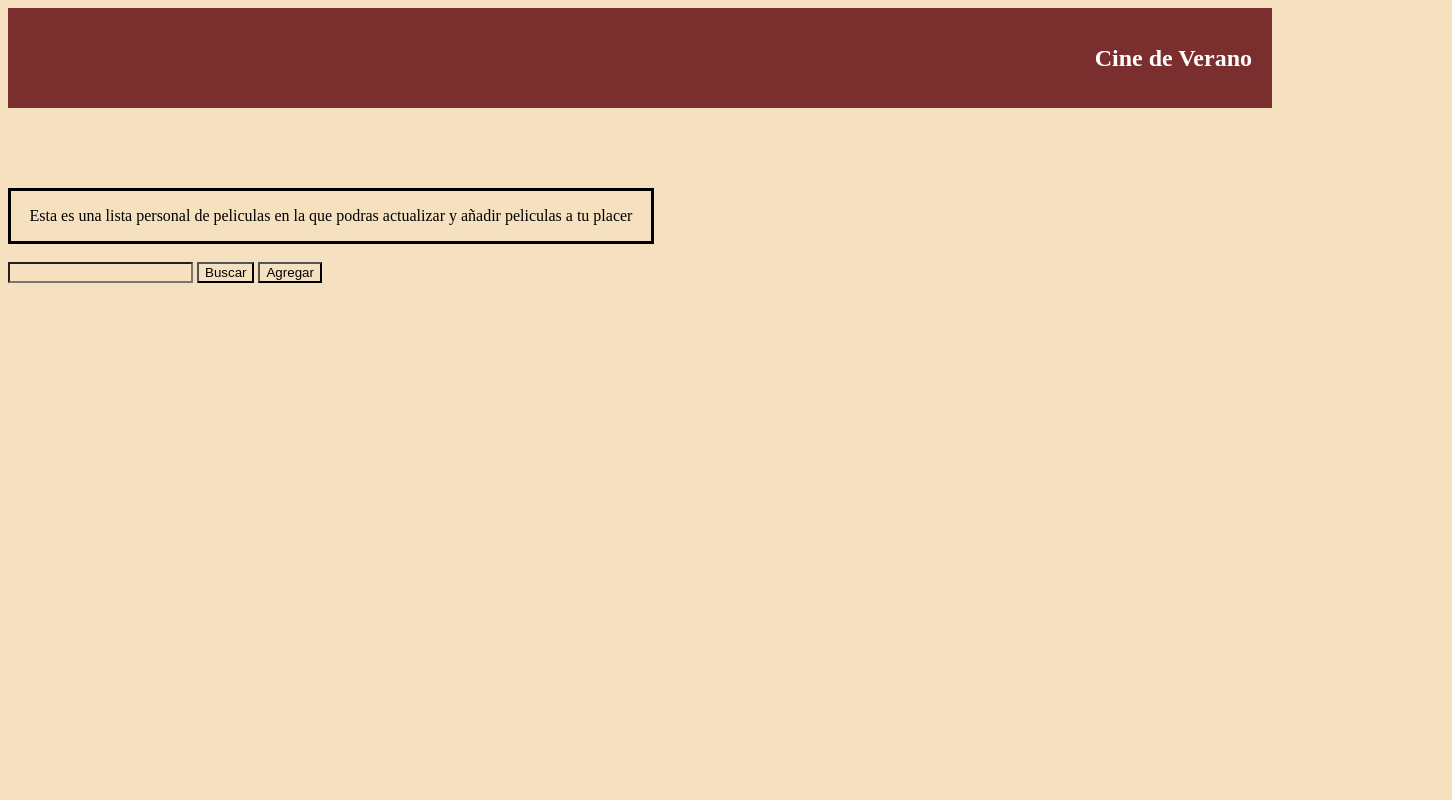
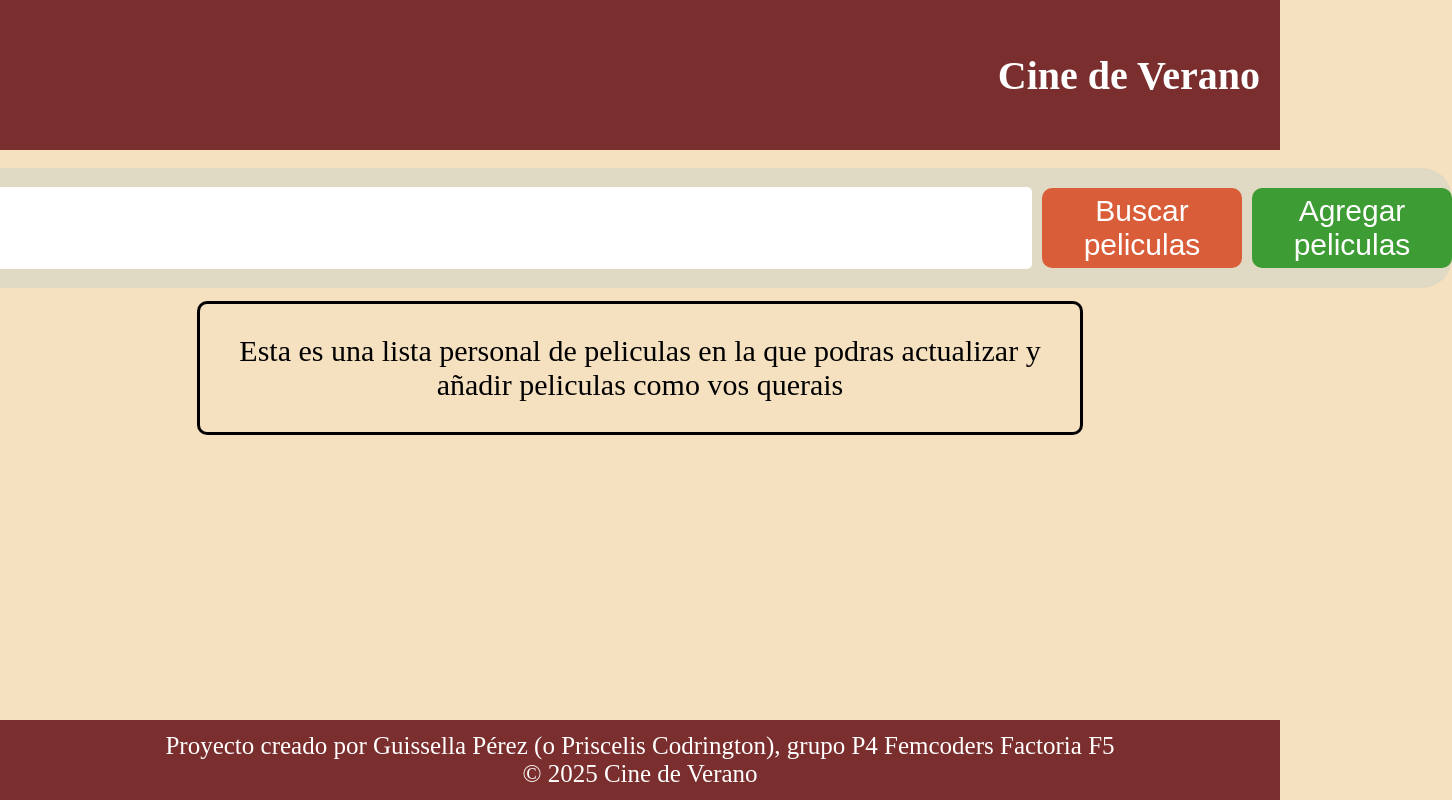
Before and after one commit to priscelis/cine-verano-crud, a website: page index.html in a window 1280 px wide. Shown: the whole page, 1452 px wide, since content can reach past the window. Drawn offline with Linux system fonts and the light colour scheme.

Commit message:
Computer style

```diff
--- a/index.html
+++ b/index.html
@@ -14,19 +14,39 @@
     <nav class="nav-bar">
         <a href="#" class="nav-link"><h1 class="nav-h1">Cine de Verano </h1></a>
     </nav>
+    <br>
+     <div class="position2">
+         <div class="search-bar">
+            <input type="text" class="movie-name" required>
 
-   <div class="information"> <p class="text-information">Esta es una lista personal de peliculas en la que podras actualizar y
-    añadir peliculas a tu placer</p></div><br>
+                    <button class="button1"> Buscar peliculas</button>
+                    <button class="button2"> Agregar peliculas </button>
 
-  <div class="search-bar">
-        <input type="text" class="movie-name" required>
-        <button class="search-movie"> Buscar</button>
-        <button class="agregar-pelicula"> Agregar</button>
-
-  </div>
+         </div>
+    </div>
+    <!--Una caja que quise añadir como plus en el estilo-->
+    <div class="position1">
+        <div class="information"> <p>Esta es una lista personal de peliculas en la que podras actualizar y
+        añadir peliculas como vos querais</p></div>
+    </div>
+    <br>
 
 
 
-  <script src="../src/js/services.js"></script>
+<!--Footer-->
+    <footer class="position3">
+        <div class="info-footer">
+            <p class="footer-sentence">
+<!-- No se si hay que poner los dos nombres o un solo nombre-->
+                Proyecto creado por Guissella Pérez (o Priscelis Codrington), grupo P4 Femcoders Factoria F5 <br>
+                © 2025 Cine de Verano
+            </p>
+        </div>
+    </footer>
+
+
+
+
+  <script src="src/js/services.js"></script>
 </body>
 </html>
--- a/src/css/styles.css
+++ b/src/css/styles.css
@@ -1,25 +1,26 @@
 *{
     background-color: #F5E1C0;
+}
+
+body{
+    margin: 0 auto;
 }
 
 /*Diseño del nav-bar*/
 .nav-bar{
     width: auto;
-    height: 100px;
-    padding-top: 0;
-
+    height: 150px;
     background-color: #7b2e2e;
     display: flex;
    justify-content: right;
    align-items: center;
-
-
 }
 
 .nav-h1{
     background-color: #7b2e2e;
     color: white;
     padding-right: 20px;
+    font-size: 40px;
 
 }
 
@@ -28,14 +29,91 @@
     text-decoration: none;
 }
 
+ /*Caja de comentario*/
+
+ .position1{ /*DE la informacion (in)necesaria (decoracion)*/
+    display: flex;
+    justify-content: center;
+ }
+
 .information{
     display: flex;
     justify-content: center;
-    align-items: center;
-    width: 40rem;
+    text-align: center;
+    width: 55rem;
+    border: 3px solid black;
+    margin-top: 1%;
+    border-radius: 10px;
+    font-size: 30px;
+}
 
-    border: 3px solid black;
-    margin-top: 80px;
-
+/*Caja de buscar*/
+.position2{ /*para mover cosas dentro de la search-bar*/
+    display:flex;
+    justify-content: center;
 
 }
+.search-bar{
+    background-color: #E0D9C3;
+    height: 120px;
+    width: 1700px;
+    display: flex;
+    justify-content: center;
+    align-items: center;
+    border-radius: 30px;
+}
+.movie-name{
+    background-color: #ffffff;
+    border: #ffffff;
+    height: 80px;
+    border-radius: 5px;
+    width: 1200px;
+    font-size: 40px;
+    margin-right: 10px;
+}
+
+/*Botones de la search-bar*/
+
+.button1{ /*El de buscar*/
+    height: 80px;
+    width: 200px;
+    margin-right: 10px;
+    background-color: #D95D39;
+    color: #ffffff;
+    border-radius: 10px;
+    border: 0px;
+    font-size: 30px;
+}
+
+.button2{ /*El de agregar*/
+    height: 80px;
+    width: 200px;
+    background-color: #3E9C34;
+    border-radius: 10px;
+    border: 0px;
+    font-size: 30px;
+    color: #ffffff;
+}
+
+/*Footer*/
+.position3{
+   position: fixed;
+   bottom: 0;
+   width: 100%;
+}
+
+.info-footer{
+    background-color: #7b2e2e;
+}
+
+.footer-sentence{
+    background-color: #7b2e2e;
+    height: 80px;
+    color: #ffffff;
+    margin-bottom: auto;
+    display: flex;
+    justify-content: center;
+    align-items: center;
+    text-align: center;
+    font-size: 25px;
+}
```
